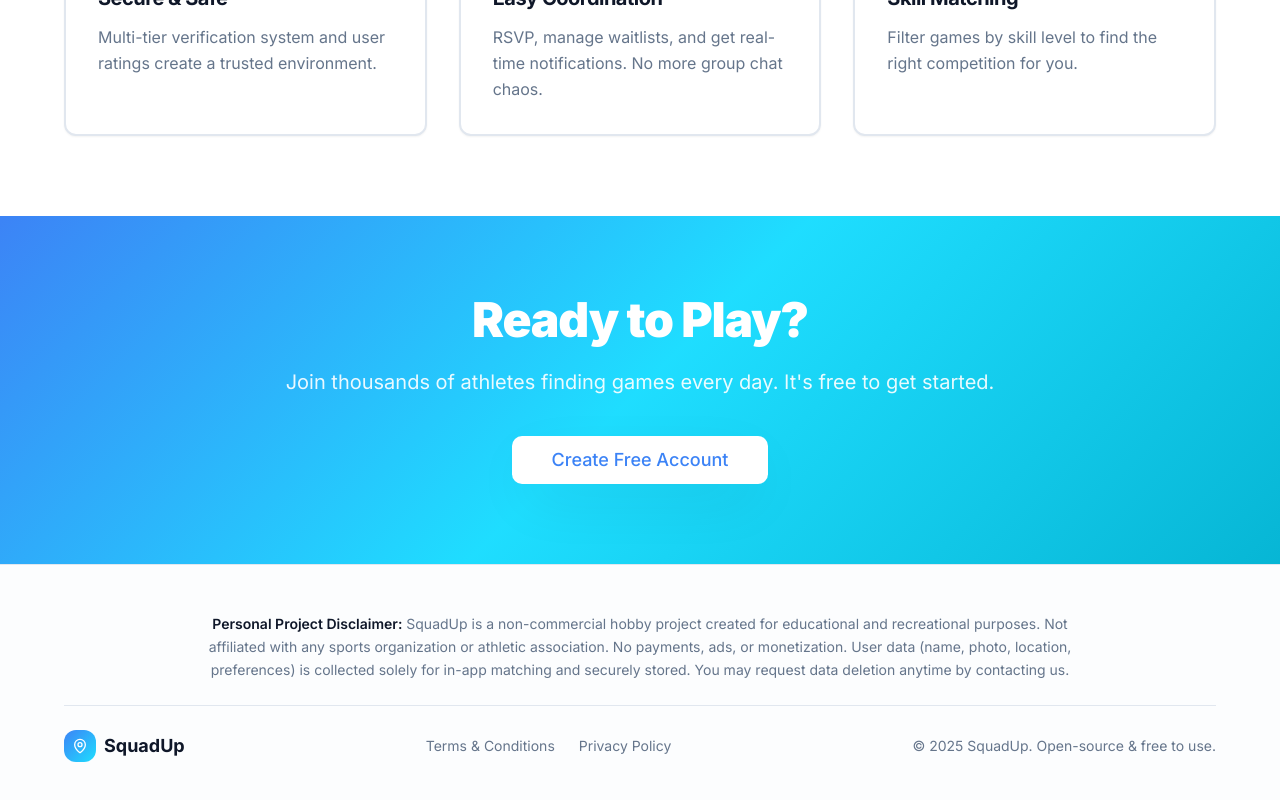
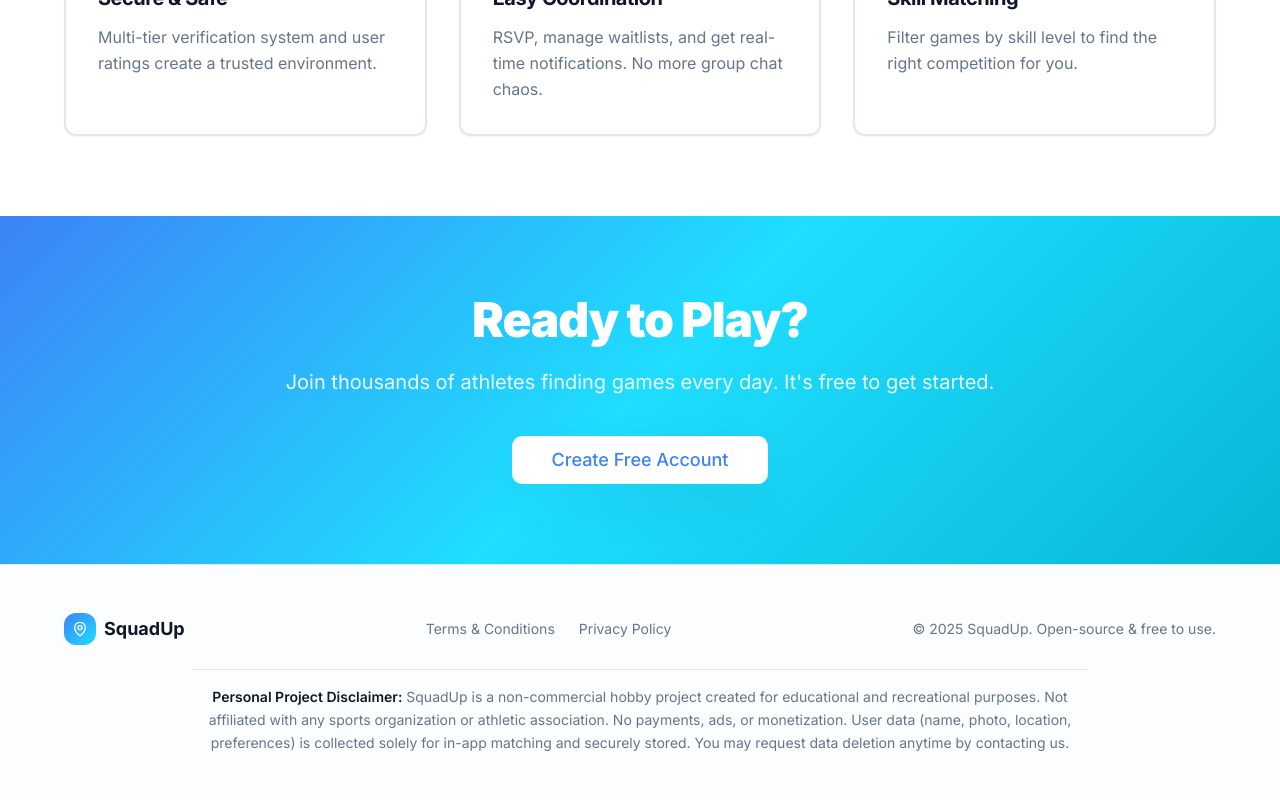
Before and after one commit to SudarshanaSRao/sports-on-the-go-4c575e84, a React (Vite) app: page / in a window 1280 px wide. Shown: the part 2320-3120 px from the top of the page. Built offline with nearby package versions, Linux system fonts and the light colour scheme; the HTML template or start-up script is replaced by a standard one.

Commit message:
Refactor footer disclaimer

```diff
--- a/src/pages/Index.tsx
+++ b/src/pages/Index.tsx
@@ -408,15 +408,8 @@ const Index = () => {
       <footer className="py-12 px-4 sm:px-6 lg:px-8 border-t border-border bg-muted/20">
         <div className="container mx-auto">
           <div className="flex flex-col items-center gap-6">
-            {/* Disclaimer */}
-            <div className="max-w-4xl text-center">
-              <p className="text-sm text-muted-foreground leading-relaxed">
-                <span className="font-semibold text-foreground">Personal Project Disclaimer:</span> SquadUp is a non-commercial hobby project created for educational and recreational purposes. Not affiliated with any sports organization or athletic association. No payments, ads, or monetization. User data (name, photo, location, preferences) is collected solely for in-app matching and securely stored. You may request data deletion anytime by contacting us.
-              </p>
-            </div>
-
             {/* Footer Links */}
-            <div className="flex flex-col md:flex-row items-center justify-between gap-4 w-full pt-6 border-t border-border">
+            <div className="flex flex-col md:flex-row items-center justify-between gap-4 w-full">
               <div className="flex items-center space-x-2">
                 <div className="w-8 h-8 rounded-lg gradient-primary flex items-center justify-center">
                   <MapPin className="w-4 h-4 text-white" />
@@ -437,6 +430,13 @@ const Index = () => {
                 © 2025 SquadUp. Open-source & free to use.
               </div>
             </div>
+
+            {/* Disclaimer */}
+            <div className="max-w-4xl text-center pt-4 border-t border-border w-full">
+              <p className="text-sm text-muted-foreground leading-relaxed">
+                <span className="font-semibold text-foreground">Personal Project Disclaimer:</span> SquadUp is a non-commercial hobby project created for educational and recreational purposes. Not affiliated with any sports organization or athletic association. No payments, ads, or monetization. User data (name, photo, location, preferences) is collected solely for in-app matching and securely stored. You may request data deletion anytime by contacting us.
+              </p>
+            </div>
           </div>
         </div>
       </footer>
```
